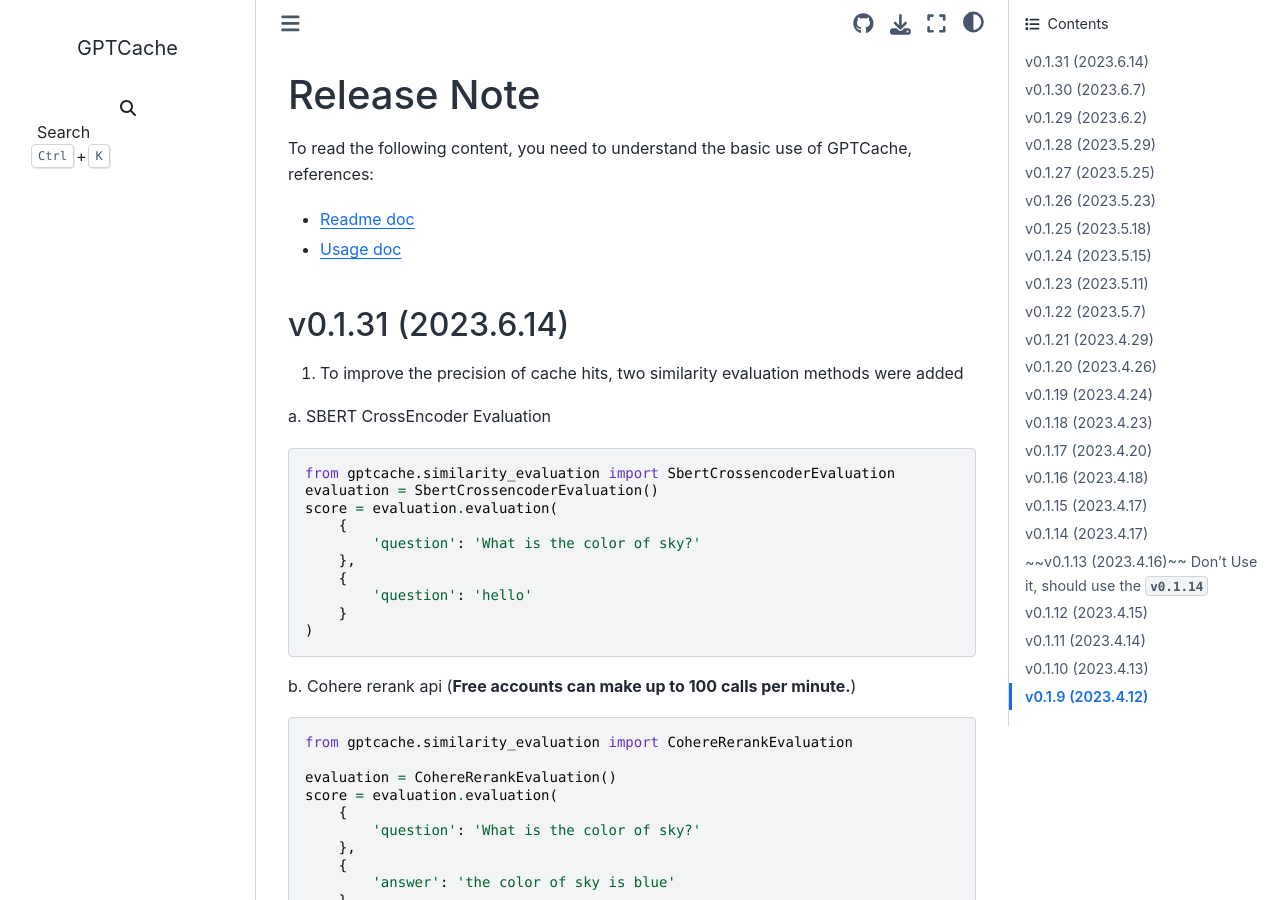
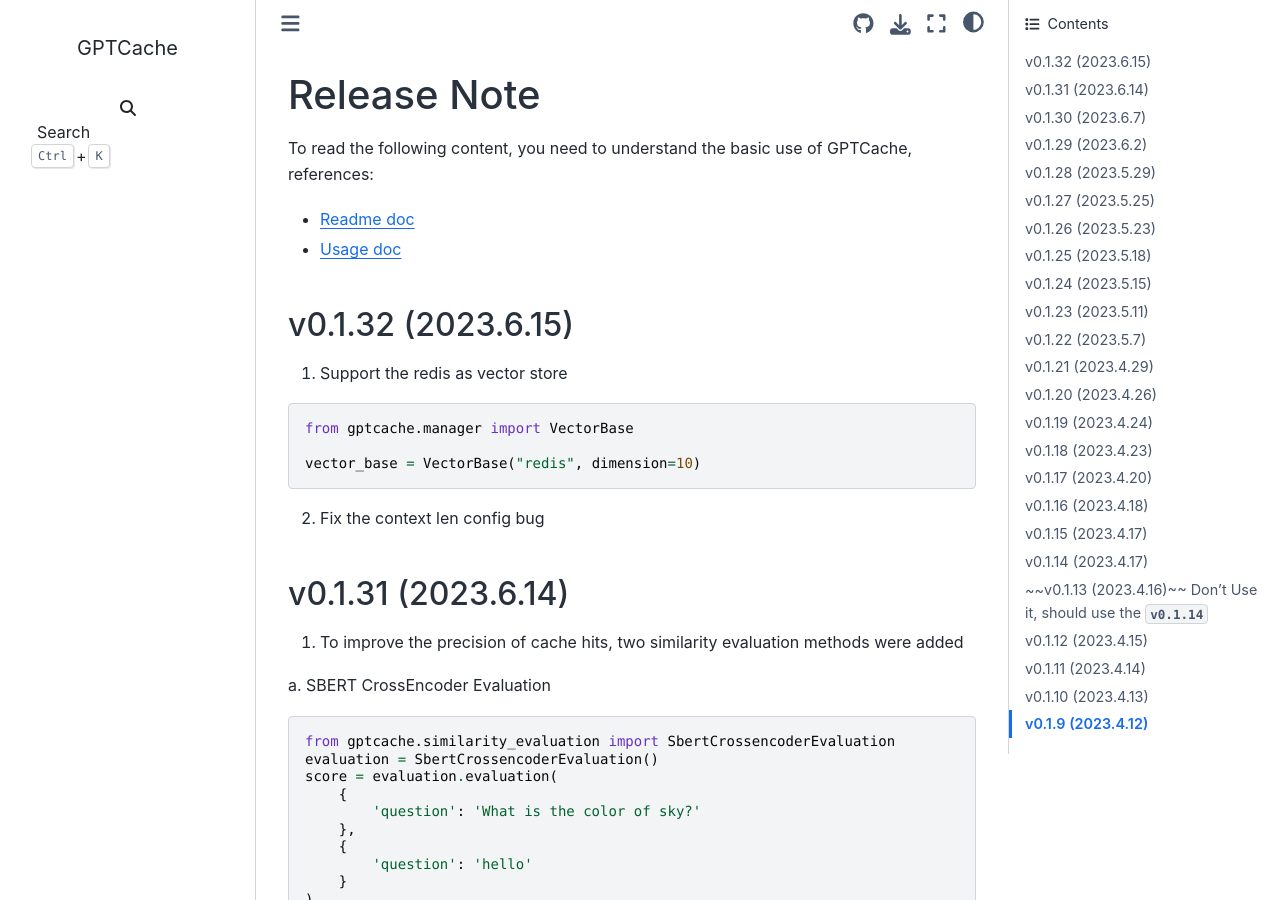
Before and after one commit to zilliztech/GPTCache, a Sphinx documentation site: the page built from docs/release_note.md, in a window 1280 px wide and 900 px high. Built offline with Sphinx 7.4.7 and the Sphinx Book theme 1.1.4, drawn with Linux system fonts in a browser that asks for light colours; pages that are not in the unit, such as notebooks, are missing from menus; the version number is read from the project's files by our own code.

Commit message:
Update the version to `0.1.32`
Signed-off-by: SimFG <bang.fu@zilliz.com>

````diff
--- a/docs/release_note.md
+++ b/docs/release_note.md
@@ -4,6 +4,18 @@
 
 - [Readme doc](https://github.com/zilliztech/GPTCache)
 - [Usage doc](https://github.com/zilliztech/GPTCache/blob/main/docs/usage.md)
+
+## v0.1.32 (2023.6.15)
+
+1. Support the redis as vector store
+
+```python
+from gptcache.manager import VectorBase
+
+vector_base = VectorBase("redis", dimension=10)
+```
+
+2. Fix the context len config bug
 
 ## v0.1.31 (2023.6.14)
 
--- a/gptcache/__init__.py
+++ b/gptcache/__init__.py
@@ -1,5 +1,5 @@
 """gptcache version"""
-__version__ = "0.1.31"
+__version__ = "0.1.32"
 
 from gptcache.config import Config
 from gptcache.core import Cache
````
Also changed, not shown: 1 other file.
